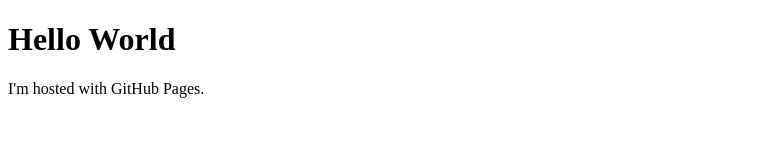
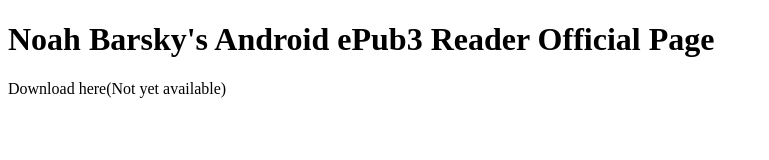
Before and after one commit to Noah-Barsky/Noah-Barsky.github.io, a plain HTML site: page index.html in a window 1280 px wide. Shown: the whole page, without its empty margins (0-769 px from the left). Drawn offline with Linux system fonts and the light colour scheme.

Commit message:
Update index.html
New title for site

```diff
--- a/index.html
+++ b/index.html
@@ -2,8 +2,8 @@
 <html>
 
 <body>
-    <h1>Hello World</h1>
-    <p>I'm hosted with GitHub Pages.</p>
+    <h1>Noah Barsky's Android ePub3 Reader Official Page</h1>
+    <p>Download here(Not yet available)</p>
 </body>
 
 </html>
```
